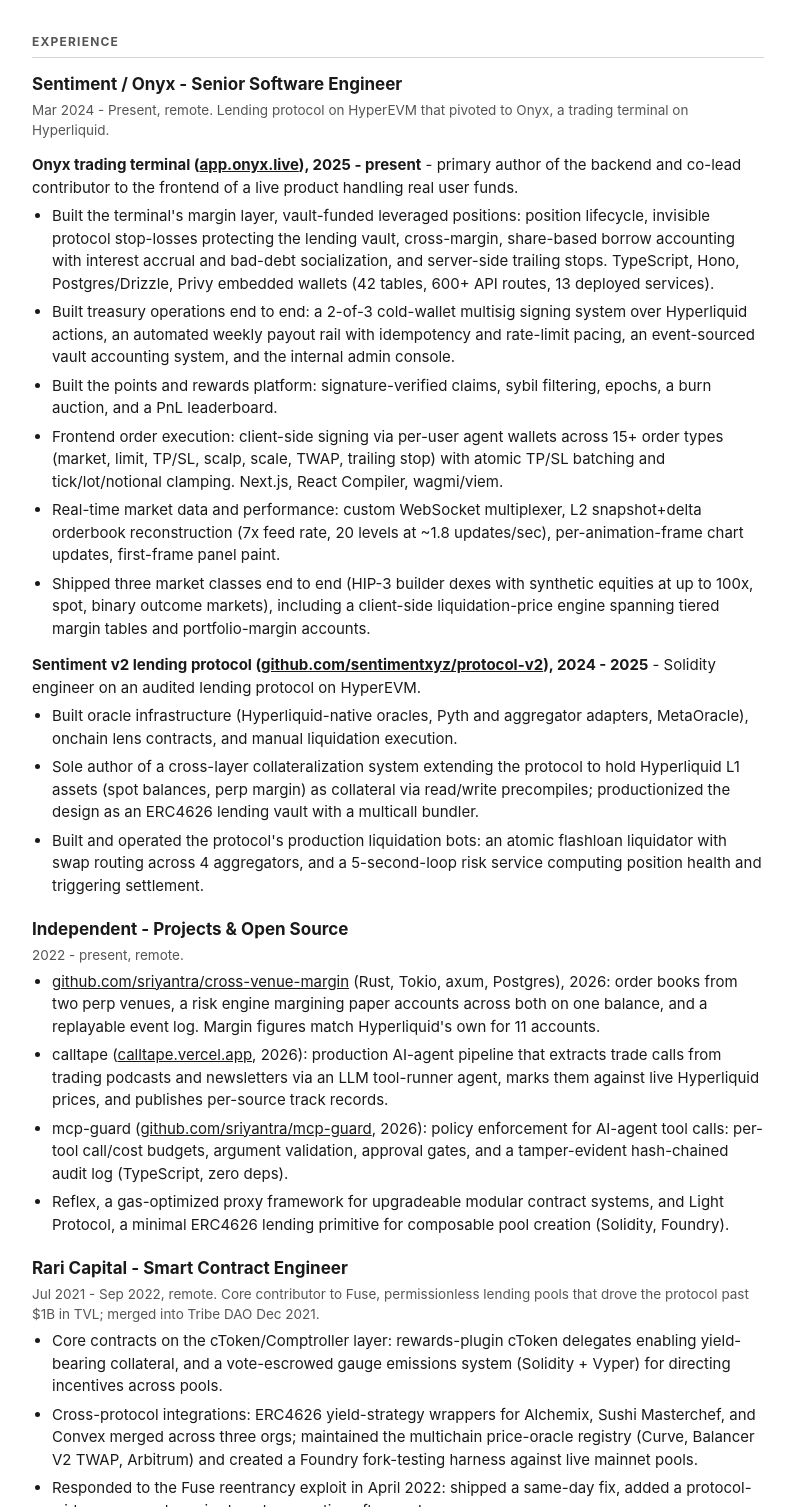
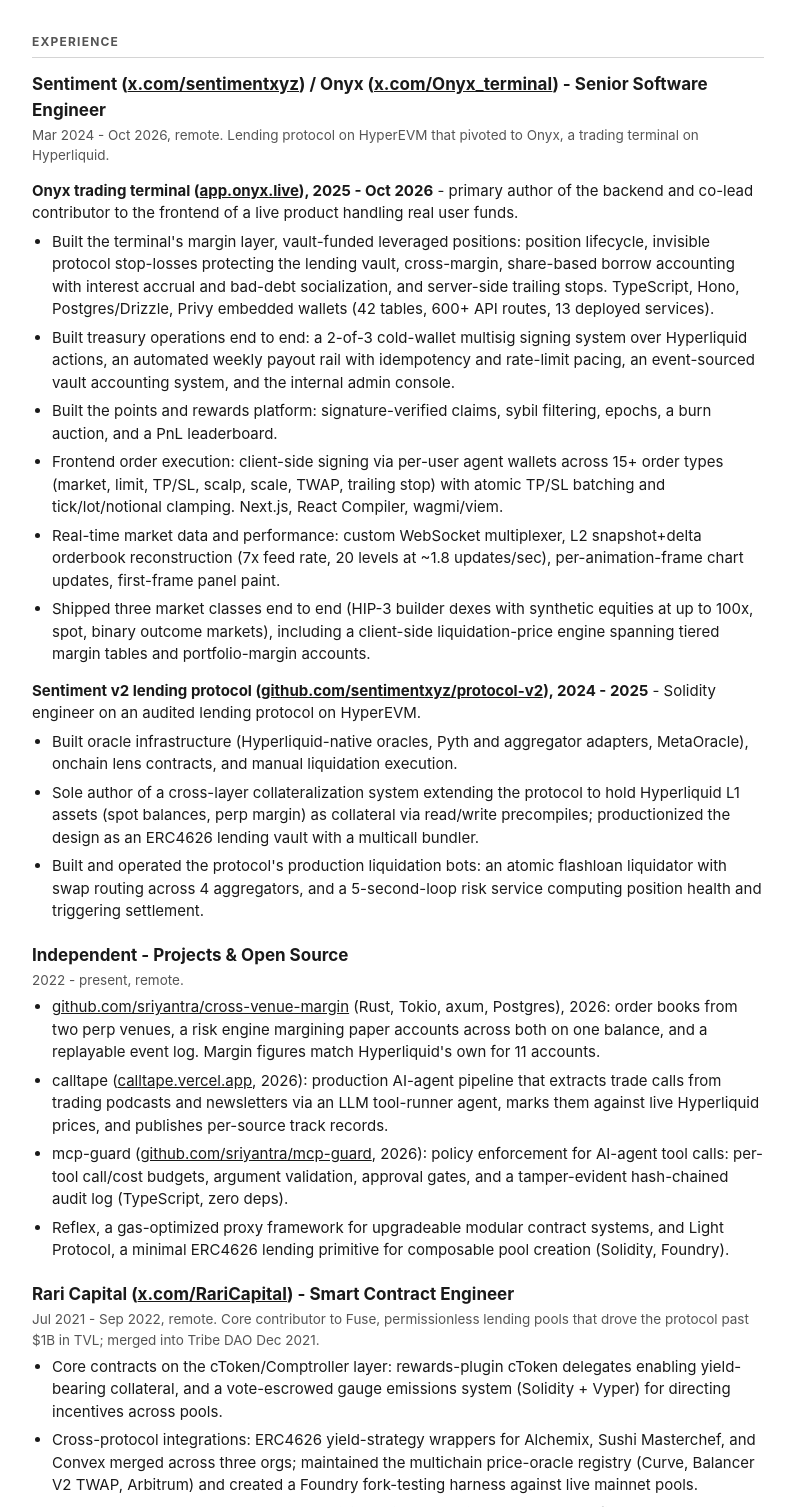
Before and after one commit to sriyantra/sriyantra.github.io, a plain HTML site: page index.html in a window 1280 px wide. Shown: the part 514-2021 px from the top of the page, without its empty margins (242-1035 px from the left). Drawn offline with Linux system fonts and the light colour scheme.

Commit message:
feat: add project links and set Onyx end date

```diff
--- a/index.html
+++ b/index.html
@@ -102,10 +102,10 @@
 
 <h2>Experience</h2>
 
-<h3>Sentiment / Onyx - Senior Software Engineer</h3>
-<div class="meta">Mar 2024 - Present, remote. Lending protocol on HyperEVM that pivoted to Onyx, a trading terminal on Hyperliquid.</div>
+<h3>Sentiment (<a href="https://x.com/sentimentxyz">x.com/sentimentxyz</a>) / Onyx (<a href="https://x.com/Onyx_terminal">x.com/Onyx_terminal</a>) - Senior Software Engineer</h3>
+<div class="meta">Mar 2024 - Oct 2026, remote. Lending protocol on HyperEVM that pivoted to Onyx, a trading terminal on Hyperliquid.</div>
 
-<div class="phase"><b>Onyx trading terminal (<a href="https://app.onyx.live">app.onyx.live</a>), 2025 - present</b> - primary author of the backend and co-lead contributor to the frontend of a live product handling real user funds.</div>
+<div class="phase"><b>Onyx trading terminal (<a href="https://app.onyx.live">app.onyx.live</a>), 2025 - Oct 2026</b> - primary author of the backend and co-lead contributor to the frontend of a live product handling real user funds.</div>
 <ul>
 <li>Built the terminal's margin layer, vault-funded leveraged positions: position lifecycle, invisible protocol stop-losses protecting the lending vault, cross-margin, share-based borrow accounting with interest accrual and bad-debt socialization, and server-side trailing stops. TypeScript, Hono, Postgres/Drizzle, Privy embedded wallets (42 tables, 600+ API routes, 13 deployed services).</li>
 <li>Built treasury operations end to end: a 2-of-3 cold-wallet multisig signing system over Hyperliquid actions, an automated weekly payout rail with idempotency and rate-limit pacing, an event-sourced vault accounting system, and the internal admin console.</li>
@@ -131,7 +131,7 @@
 <li>Reflex, a gas-optimized proxy framework for upgradeable modular contract systems, and Light Protocol, a minimal ERC4626 lending primitive for composable pool creation (Solidity, Foundry).</li>
 </ul>
 
-<h3>Rari Capital - Smart Contract Engineer</h3>
+<h3>Rari Capital (<a href="https://x.com/RariCapital">x.com/RariCapital</a>) - Smart Contract Engineer</h3>
 <div class="meta">Jul 2021 - Sep 2022, remote. Core contributor to Fuse, permissionless lending pools that drove the protocol past $1B in TVL; merged into Tribe DAO Dec 2021.</div>
 <ul>
 <li>Core contracts on the cToken/Comptroller layer: rewards-plugin cToken delegates enabling yield-bearing collateral, and a vote-escrowed gauge emissions system (Solidity + Vyper) for directing incentives across pools.</li>
```
Also changed, not shown: 1 other file.
